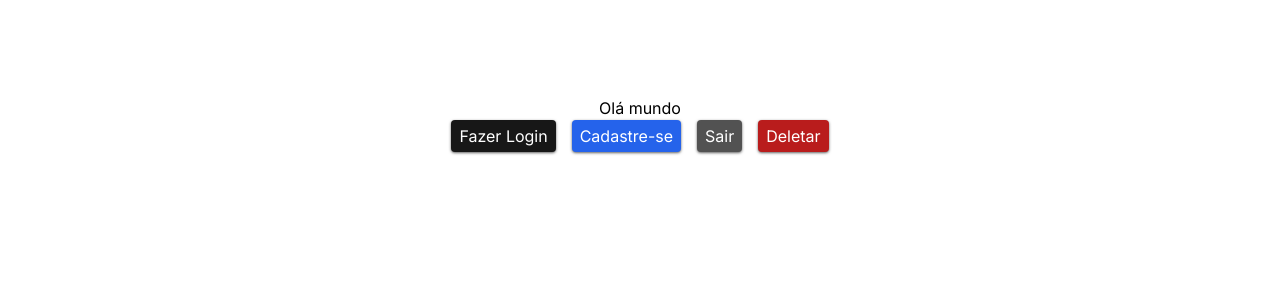
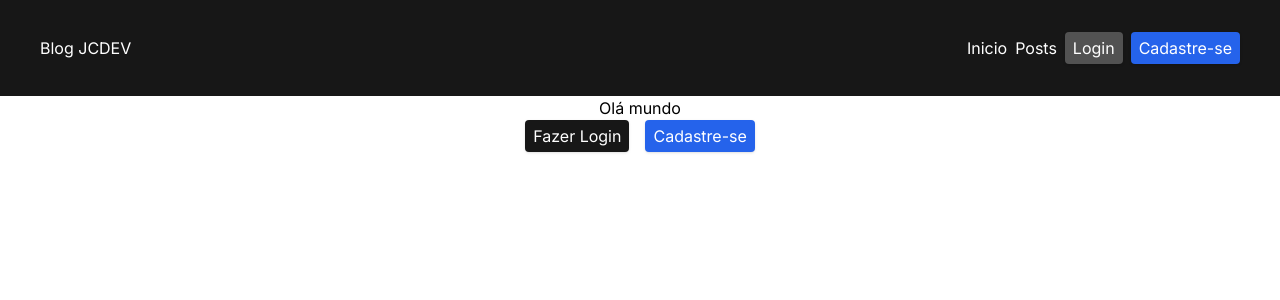
Before and after one commit to Josuerx12/blogjcdev, a Next.js app: page / in a window 1280 px wide. Shown: the top 300 px of the page. Built offline with nearby package versions, Linux system fonts and the light colour scheme; no server answers.

Commit message:
feat: responsive navbar added.

```diff
--- a/app/layout.tsx
+++ b/app/layout.tsx
@@ -2,6 +2,7 @@ import type { Metadata } from "next";
 import { Inter } from "next/font/google";
 import "./globals.css";
 import AuthProvider from "@/components/providers/AuthProvider";
+import Navbar from "@/components/navbar";
 
 const inter = Inter({ subsets: ["latin"] });
 
@@ -18,6 +19,7 @@ export default function RootLayout({
   return (
     <html lang="en">
       <body className={inter.className}>
+        <Navbar />
         <AuthProvider>{children}</AuthProvider>
       </body>
     </html>
--- a/app/page.tsx
+++ b/app/page.tsx
@@ -1,25 +1,29 @@
 import Button from "@/components/button";
-import Image from "next/image";
+import { auth } from "@/libs/auth";
 import Link from "next/link";
+import { signOut } from "@/libs/auth";
 
-export default function Home() {
+export default async function Home() {
+  const session = await auth();
+
   return (
-    <main className="flex min-h-screen flex-col items-center p-24">
+    <main className="flex min-h-screen flex-col items-center">
       <h2>Olá mundo</h2>
 
       <div className="flex gap-4">
+        {!session?.user && (
+          <>
             <Button>
               <Link href="/signIn">Fazer Login</Link>
             </Button>
             <Button variant="primary">
               <Link href="/signIn">Cadastre-se</Link>
             </Button>
-        <Button variant="neutral">
-          <Link href="/signIn">Sair</Link>
-        </Button>
-        <Button variant="danger">
-          <Link href="/signIn">Deletar</Link>
-        </Button>
+          </>
+        )}
+        {session?.user && (
+          <Button onClick={() => signOut} variant="neutral"></Button>
+        )}
       </div>
     </main>
   );
--- a/components/button/index.tsx
+++ b/components/button/index.tsx
@@ -8,7 +8,7 @@ const Button = (props: ButtonProps) => {
   return (
     <button
       {...props}
-      className={`hover:bg-opacity-80 duration-300 px-2 py-1 shadow shadow-neutral-500 rounded ${
+      className={`hover:bg-opacity-80 duration-300 px-2 py-1 shadow  rounded ${
         props.variant === "primary"
           ? "bg-blue-600 text-white"
           : props.variant === "danger"
--- /dev/null
+++ b/components/navbar/_components/navUrls.tsx
@@ -0,0 +1,8 @@
+"use client";
+import React from "react";
+
+const navUrls = () => {
+  return <div>navUrls</div>;
+};
+
+export default navUrls;
--- /dev/null
+++ b/components/navbar/index.tsx
@@ -0,0 +1,72 @@
+"use client";
+
+import React, { useState } from "react";
+import Button from "../button";
+import { CircleX, Menu, X } from "lucide-react";
+import Link from "next/link";
+
+const Navbar = () => {
+  const [isOpen, setIsOpen] = useState(false);
+  return (
+    <>
+      <header className="bg-neutral-900 text-white h-24 px-10 flex items-center justify-between">
+        <h2>Blog JCDEV</h2>
+
+        <nav className="hidden sm:flex gap-2 items-center">
+          <Link href="/">Inicio</Link>
+
+          <Link href="/posts">Posts</Link>
+
+          <Button variant="neutral">
+            <Link href="/signIn">Login</Link>
+          </Button>
+          <Button variant="primary">
+            <Link href="/signUp">Cadastre-se</Link>
+          </Button>
+        </nav>
+        <button
+          onClick={() => setIsOpen((prev) => !prev)}
+          className="sm:hidden z-50 bg-neutral-700 p-2 rounded-full duration-300 fixed right-10"
+        >
+          {isOpen ? <X /> : <Menu />}
+        </button>
+      </header>
+      <nav
+        className={`fixed h-screen w-full flex flex-col justify-center align-center ease-linear duration-300 bg-black text-white ${
+          isOpen ? "top-0" : "-top-full"
+        }`}
+      >
+        <div className="flex flex-col w-11/12 mx-auto gap-2 items-center">
+          <Link
+            onClick={() => setIsOpen((prev) => !prev)}
+            className="w-fit"
+            href="/"
+          >
+            Inicio
+          </Link>
+
+          <Link
+            onClick={() => setIsOpen((prev) => !prev)}
+            className="w-fit"
+            href="/posts"
+          >
+            Posts
+          </Link>
+
+          <Button variant="neutral">
+            <Link onClick={() => setIsOpen((prev) => !prev)} href="/signIn">
+              Login
+            </Link>
+          </Button>
+          <Button variant="primary">
+            <Link onClick={() => setIsOpen((prev) => !prev)} href="/signUp">
+              Cadastre-se
+            </Link>
+          </Button>
+        </div>
+      </nav>
+    </>
+  );
+};
+
+export default Navbar;
--- a/libs/auth.ts
+++ b/libs/auth.ts
@@ -54,6 +54,10 @@ const authOptions: NextAuthConfig = {
       },
     }),
   ],
+  session: {
+    strategy: "jwt",
+  },
+  secret: process.env.NEXTAUTH_SECRET,
 };
 
 export const { auth, handlers, signIn, signOut } = NextAuth(authOptions);
--- a/package.json
+++ b/package.json
@@ -11,6 +11,7 @@
   "dependencies": {
     "@prisma/client": "^5.15.1",
     "bcrypt": "^5.1.1",
+    "lucide-react": "^0.396.0",
     "next": "14.2.4",
     "next-auth": "^5.0.0-beta.19",
     "prisma": "^5.15.1",
--- /dev/null
+++ b/types/env.d.ts
@@ -0,0 +1,6 @@
+namespace NodeJS {
+  interface ProcessEnv {
+    DATABASE_URL: string;
+    NEXTAUTH_SECRET: string;
+  }
+}
```
Also changed, not shown: 1 other file (tests, documents, lock files or other folders). Lines whose indentation alone changed are shown as unchanged.
